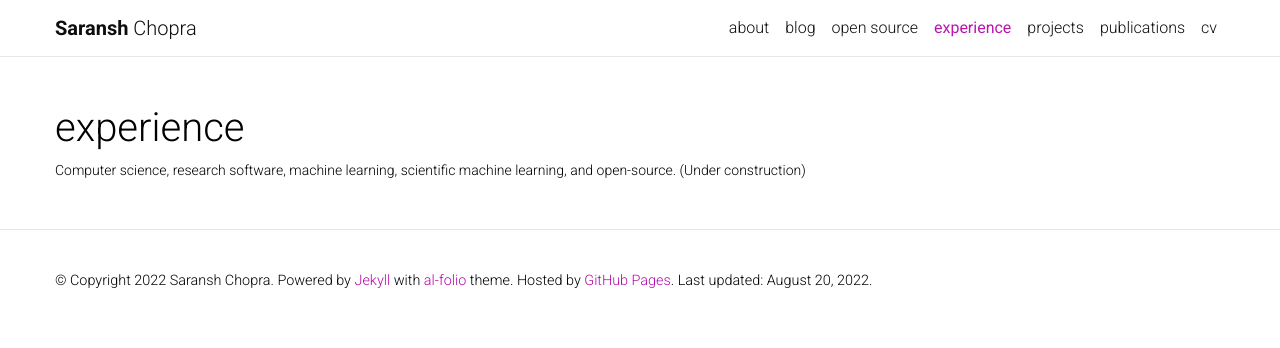
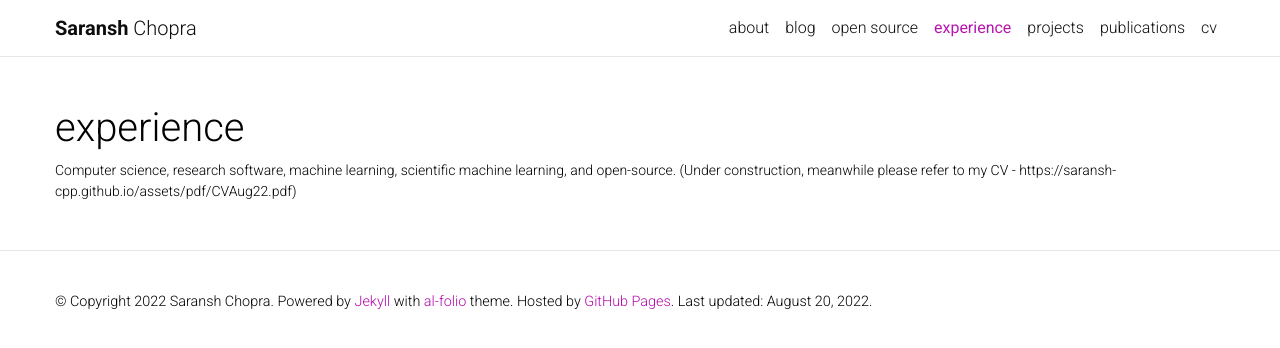
Before and after one commit to Saransh-cpp/Saransh-cpp.github.io, a Jekyll site: the page built from _pages/work.md, in a window 1280 px wide. Shown: the top 348 px of the page. Built offline with Jekyll 4.4.1, drawn with Linux system fonts in a browser that asks for light colours; comment, search, counter and statistics services are not loaded; a style sheet for code colours, icons or effects is not loaded.

Commit message:
Redirect experience to CV

```diff
--- a/_pages/work.md
+++ b/_pages/work.md
@@ -2,7 +2,7 @@
 layout: page
 title: experience
 permalink: /experience/
-description: Computer science, research software, machine learning, scientific machine learning, and open-source. (Under construction)
+description: Computer science, research software, machine learning, scientific machine learning, and open-source. (Under construction, meanwhile please refer to my CV - https://saransh-cpp.github.io/assets/pdf/CVAug22.pdf)
 nav: true
 nav_order: 1
 # display_categories: [work, fun]
```
